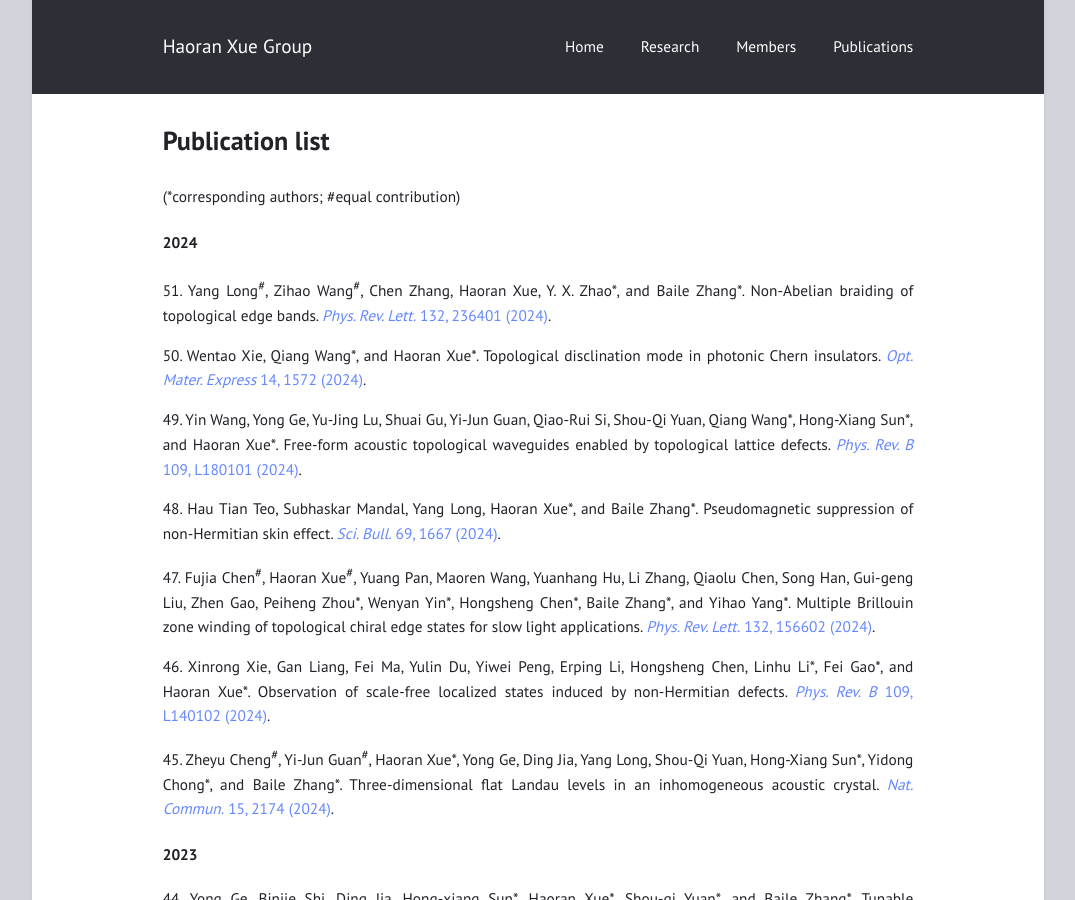
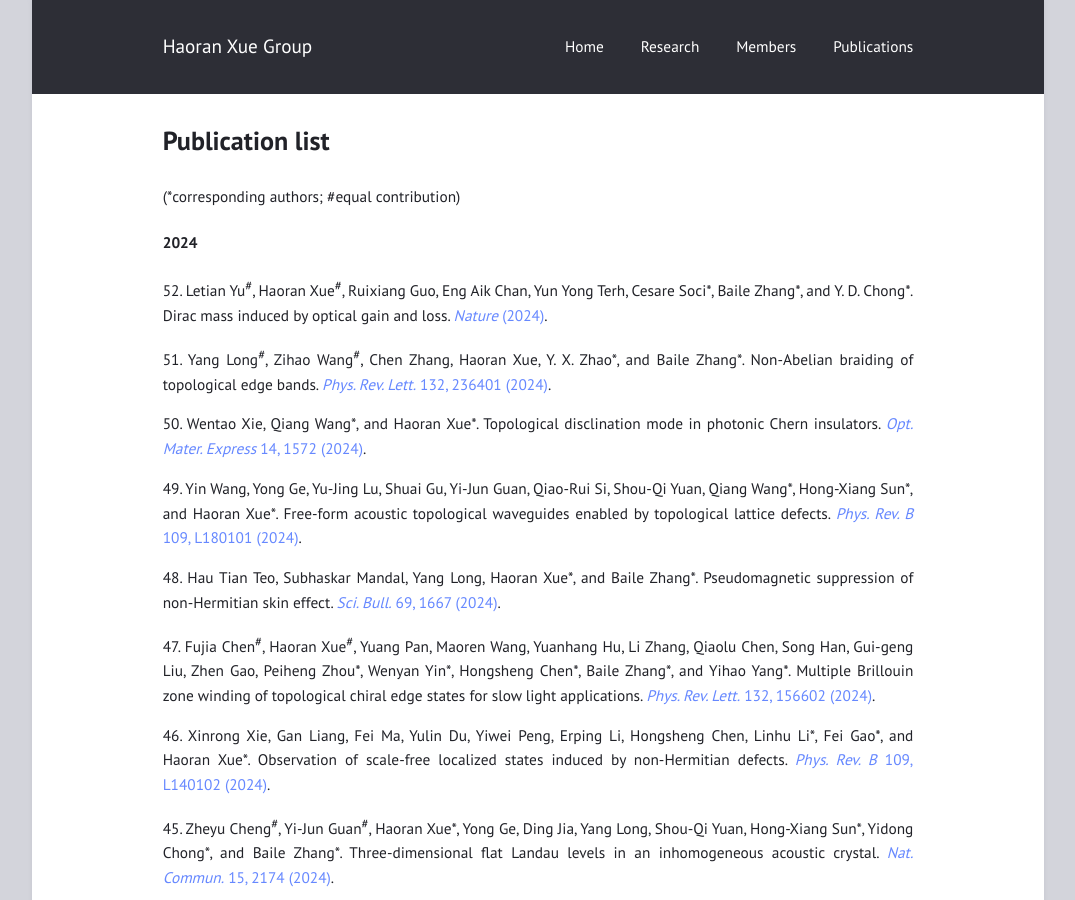
Before and after one commit to haoran-group/haoran-group.github.io, a Jekyll site: the page built from paper.md, in a window 1280 px wide and 900 px high. Shown: the whole window, without its empty margins (102-1177 px from the left). Built offline with Jekyll 4.4.1, drawn with Linux system fonts in a browser that asks for light colours.

Commit message:
Update paper.md

```diff
--- a/paper.md
+++ b/paper.md
@@ -6,6 +6,8 @@ title: Publication list
 (*corresponding authors; #equal contribution)
 
 #### 2024
+
+52\. Letian Yu<sup>#</sup>, Haoran Xue<sup>#</sup>, Ruixiang Guo, Eng Aik Chan, Yun Yong Terh, Cesare Soci\*, Baile Zhang\*, and Y. D. Chong\*. Dirac mass induced by optical gain and loss. [*Nature* (2024)](https://doi.org/10.1038/s41586-024-07664-x).
 
 51\. Yang Long<sup>#</sup>, Zihao Wang<sup>#</sup>, Chen Zhang, Haoran Xue, Y. X. Zhao\*, and Baile Zhang\*. Non-Abelian braiding of topological edge bands. [*Phys. Rev. Lett.* 132, 236401 (2024)](https://doi.org/10.1103/PhysRevLett.132.236401).
 
```
